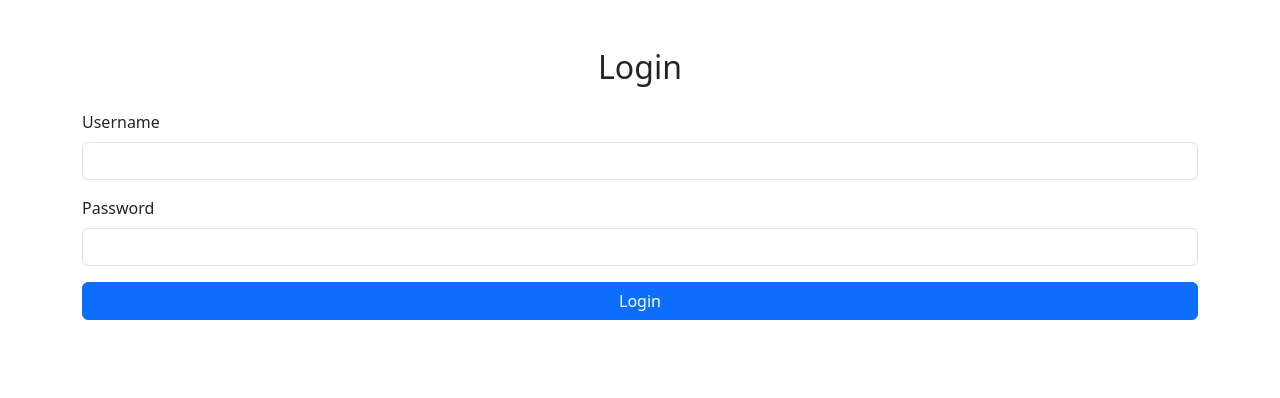
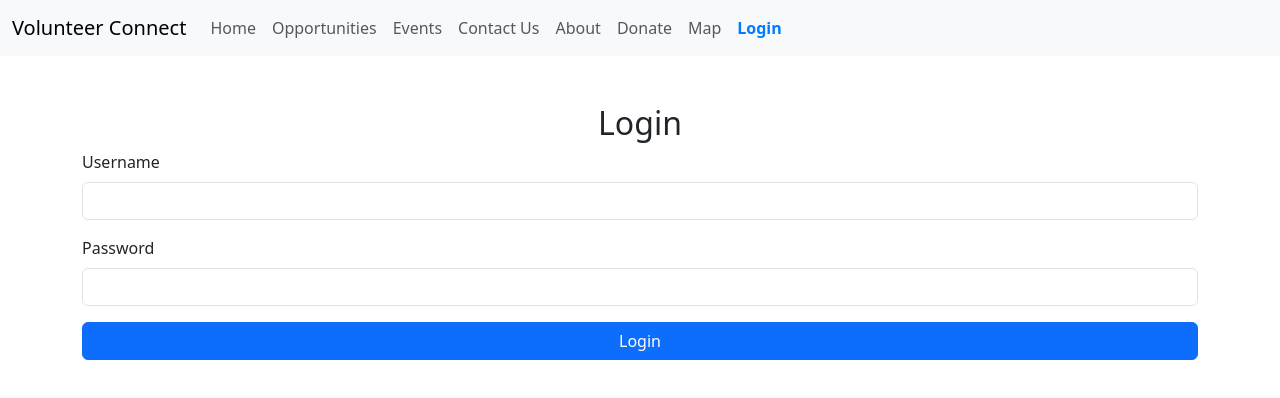
Before and after one commit to si6104/si610.github.io, a website: page pages/login.html in a window 1280 px wide. Drawn offline with nearby package versions, Linux system fonts and the light colour scheme.

Commit message:
first commit

```diff
--- a/pages/login.html
+++ b/pages/login.html
@@ -3,26 +3,72 @@
 <head>
     <meta charset="UTF-8">
     <meta name="viewport" content="width=device-width, initial-scale=1.0">
-    <title>Login - Volunteer Connect</title>
+    <title>Login</title>
+    <link rel="stylesheet" href="../node_modules/bootstrap/dist/css/bootstrap.min.css">
     <link rel="stylesheet" href="../css/style.css">
-    <link rel="stylesheet" href="../node_modules/bootstrap/dist/css/bootstrap.min.css">
 </head>
 <body>
+
+<!-- Navbar (use same navbar as other pages) -->
+<nav class="navbar navbar-expand-lg navbar-light bg-light">
+    <div class="container-fluid">
+        <a class="navbar-brand" href="../index.html">Volunteer Connect</a>
+        <button class="navbar-toggler" type="button" data-bs-toggle="collapse" data-bs-target="#navbarNav" aria-controls="navbarNav" aria-expanded="false" aria-label="Toggle navigation">
+            <span class="navbar-toggler-icon"></span>
+        </button>
+        <div class="collapse navbar-collapse" id="navbarNav">
+            <ul class="navbar-nav">
+                <li class="nav-item">
+                    <a class="nav-link" href="../index.html">Home</a>
+                </li>
+                <li class="nav-item">
+                    <a class="nav-link" href="opportunities.html">Opportunities</a>
+                </li>
+                <li class="nav-item">
+                    <a class="nav-link" href="events.html">Events</a>
+                </li>
+                <li class="nav-item">
+                    <a class="nav-link" href="contact.html">Contact Us</a>
+                </li>
+                <li class="nav-item">
+                    <a class="nav-link" href="about.html">About</a>
+                </li>
+                <li class="nav-item">
+                    <a class="nav-link" href="donate.html">Donate</a>
+                </li>
+                <li class="nav-item">
+                    <a class="nav-link" href="map.html">Map</a>
+                </li>
+                <li class="nav-item">
+                    <a class="nav-link" href="login.html">Login</a>
+                </li>
+            </ul>
+        </div>
+    </div>
+</nav>
+
+<!-- Login Form -->
 <div class="container mt-5">
     <h2 class="text-center">Login</h2>
-    <form id="loginForm" class="mt-4">
+    <form id="loginForm" action="login.html" method="POST">
         <div class="mb-3">
             <label for="username" class="form-label">Username</label>
-            <input type="text" class="form-control" id="username" required>
+            <input type="text" class="form-control" id="username" name="username" required>
         </div>
         <div class="mb-3">
             <label for="password" class="form-label">Password</label>
-            <input type="password" class="form-control" id="password" required>
+            <input type="password" class="form-control" id="password" name="password" required>
         </div>
-        <button type="submit" class="btn btn-primary w-100">Login</button>
+        <button type="submit" class="btn btn-primary w-100" id="loginBtn">Login</button>
     </form>
+    <p id="error-message" class="text-danger text-center mt-3" style="display:none;">Invalid username or password</p>
 </div>
 
+<!-- Bootstrap JS -->
+<script src="../node_modules/bootstrap/dist/js/bootstrap.bundle.min.js"></script>
+
+<!-- Custom JS -->
 <script src="../js/main.js"></script>
+
 </body>
 </html>
```
Also changed, not shown: js/main.js (+26 -0 lines).
